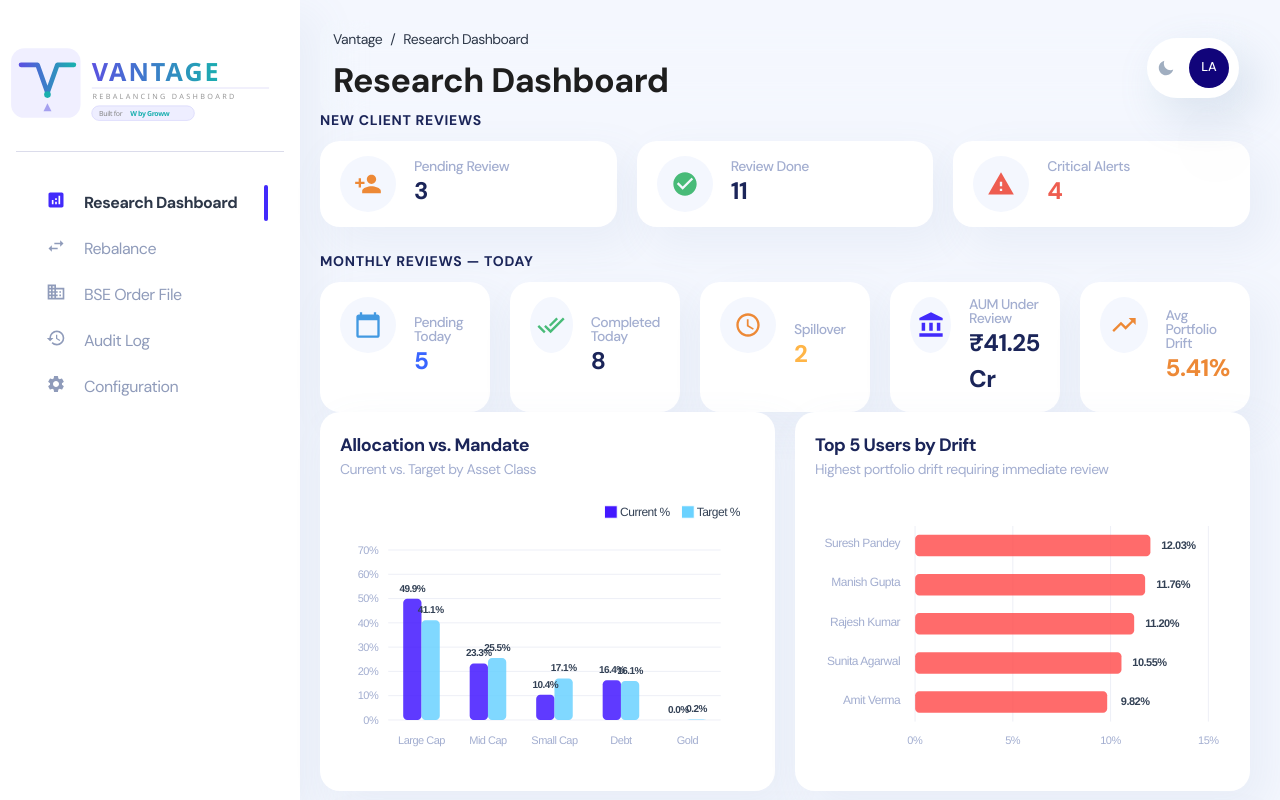
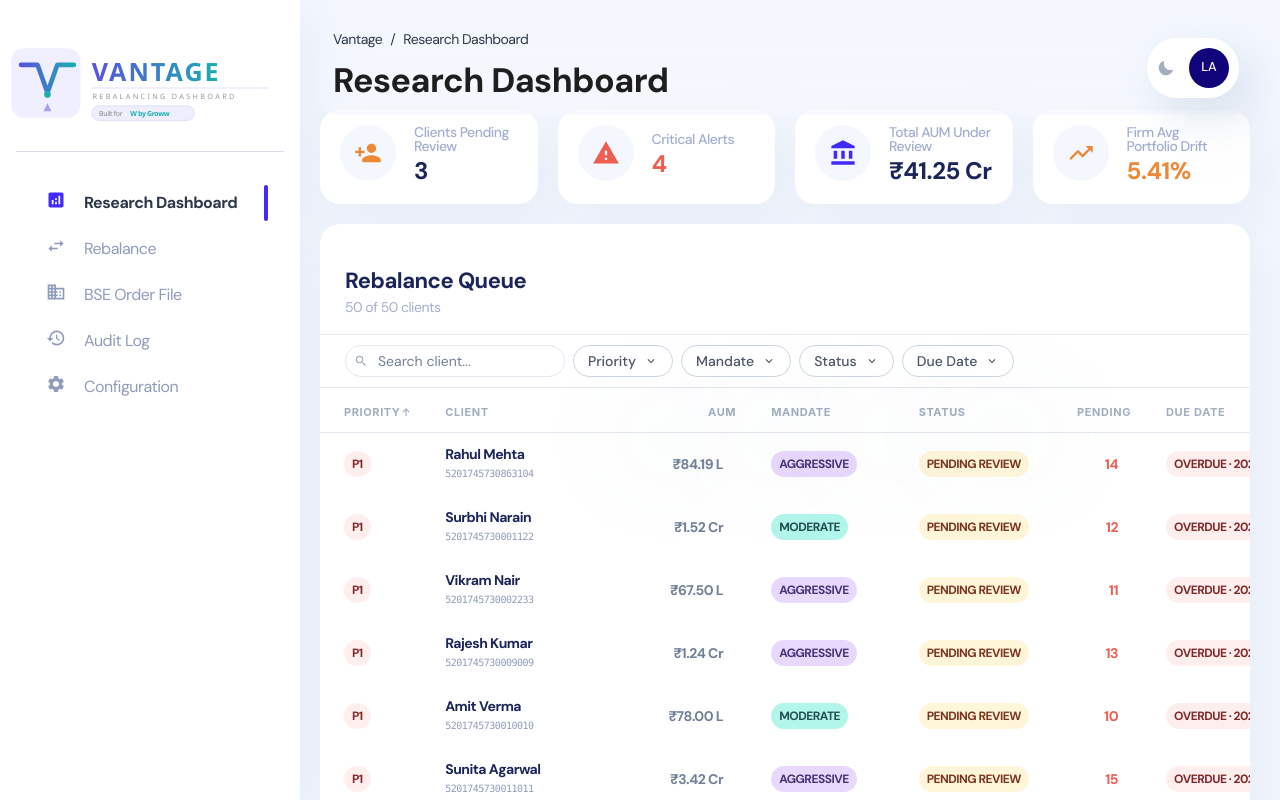
Before and after one commit to payojspam-lang/rebalance-dashboard, a React (Create React App) app in the folder frontend/: page /admin/research-dashboard in a window 1280 px wide. Shown: the top 800 px of the page. Built offline with nearby package versions, Linux system fonts and the light colour scheme.

Commit message:
refactor: Declutter dashboard by removing boilerplate widgets and keeping only core PMS metrics

```diff
--- a/frontend/src/views/admin/research-dashboard/components/SummaryMetrics.js
+++ b/frontend/src/views/admin/research-dashboard/components/SummaryMetrics.js
@@ -25,102 +25,26 @@ export default function SummaryMetrics({ metrics }) {
 
   return (
     <Box>
-      {/* ── Row 1: New client reviews ─────────────────────── */}
-      <Text color={textColor} fontSize="sm" fontWeight="700" mb="10px" textTransform="uppercase" letterSpacing="wider">
-        New Client Reviews
-      </Text>
-      <SimpleGrid columns={{ base: 1, md: 3 }} gap="20px" mb="24px">
+      <SimpleGrid columns={{ base: 1, md: 2, lg: 4 }} gap="20px" mb="20px">
         <MiniStatistics
-          startContent={
-            <IconBox w="56px" h="56px" bg={boxBg}
-              icon={<Icon w="28px" h="28px" as={MdPersonAdd} color="orange.400" />} />
-          }
-          name="Pending Review"
-          value={metrics.newUsers.reviewPending}
+          startContent={<IconBox w="56px" h="56px" bg={boxBg} icon={<Icon w="28px" h="28px" as={MdPersonAdd} color="orange.400" />} />}
+          name="Clients Pending Review"
+          value={<Text fontSize="2xl" fontWeight="700" color={textColor}>{metrics.newUsers.reviewPending}</Text>}
         />
         <MiniStatistics
-          startContent={
-            <IconBox w="56px" h="56px" bg={boxBg}
-              icon={<Icon w="28px" h="28px" as={MdCheckCircle} color="green.400" />} />
-          }
-          name="Review Done"
-          value={metrics.newUsers.reviewDone}
+          startContent={<IconBox w="56px" h="56px" bg={boxBg} icon={<Icon w="28px" h="28px" as={MdWarning} color={metrics.portfolio.criticalAlerts > 0 ? "red.500" : brandColor} />} />}
+          name="Critical Alerts"
+          value={<Text fontSize="2xl" fontWeight="700" color={metrics.portfolio.criticalAlerts > 0 ? "red.500" : "green.500"}>{metrics.portfolio.criticalAlerts}</Text>}
         />
         <MiniStatistics
-          startContent={
-            <IconBox w="56px" h="56px" bg={boxBg}
-              icon={<Icon w="28px" h="28px" as={MdWarning}
-                color={metrics.portfolio.criticalAlerts > 0 ? "red.500" : brandColor} />} />
-          }
-          name="Critical Alerts"
-          value={
-            <Text fontSize="2xl" fontWeight="700"
-              color={metrics.portfolio.criticalAlerts > 0 ? "red.500" : "green.500"}>
-              {metrics.portfolio.criticalAlerts}
-            </Text>
-          }
-        />
-      </SimpleGrid>
-
-      {/* ── Row 2: Monthly reviews ────────────────────────── */}
-      <Text color={textColor} fontSize="sm" fontWeight="700" mb="10px" textTransform="uppercase" letterSpacing="wider">
-        Monthly Reviews — Today
-      </Text>
-      <SimpleGrid columns={{ base: 2, md: 5 }} gap="20px">
-        <MiniStatistics
-          startContent={
-            <IconBox w="56px" h="56px" bg={boxBg}
-              icon={<Icon w="28px" h="28px" as={MdCalendarToday} color="blue.400" />} />
-          }
-          name="Pending Today"
-          value={
-            <Text fontSize="2xl" fontWeight="700"
-              color={metrics.monthlyReview.pendingToday > 0 ? "blue.500" : "gray.400"}>
-              {metrics.monthlyReview.pendingToday}
-            </Text>
-          }
+          startContent={<IconBox w="56px" h="56px" bg={boxBg} icon={<Icon w="28px" h="28px" as={MdAccountBalance} color={brandColor} />} />}
+          name="Total AUM Under Review"
+          value={<Text fontSize="2xl" fontWeight="700" color={textColor}>{formatAUM(metrics.portfolio.totalAumUnderReview)}</Text>}
         />
         <MiniStatistics
-          startContent={
-            <IconBox w="56px" h="56px" bg={boxBg}
-              icon={<Icon w="28px" h="28px" as={MdDoneAll} color="green.400" />} />
-          }
-          name="Completed Today"
-          value={metrics.monthlyReview.doneToday}
-        />
-        <MiniStatistics
-          startContent={
-            <IconBox w="56px" h="56px" bg={boxBg}
-              icon={<Icon w="28px" h="28px" as={MdSchedule}
-                color={metrics.monthlyReview.spillover > 0 ? "orange.400" : brandColor} />} />
-          }
-          name="Spillover"
-          value={
-            <Text fontSize="2xl" fontWeight="700"
-              color={metrics.monthlyReview.spillover > 0 ? "orange.500" : "gray.400"}>
-              {metrics.monthlyReview.spillover}
-            </Text>
-          }
-        />
-        <MiniStatistics
-          startContent={
-            <IconBox w="56px" h="56px" bg={boxBg}
-              icon={<Icon w="28px" h="28px" as={MdAccountBalance} color={brandColor} />} />
-          }
-          name="AUM Under Review"
-          value={formatAUM(metrics.portfolio.totalAumUnderReview)}
-        />
-        <MiniStatistics
-          startContent={
-            <IconBox w="56px" h="56px" bg={boxBg}
-              icon={<Icon w="28px" h="28px" as={MdTrendingUp} color={driftColor} />} />
-          }
-          name="Avg Portfolio Drift"
-          value={
-            <Text fontSize="2xl" fontWeight="700" color={driftColor}>
-              {metrics.portfolio.avgDrift.toFixed(2)}%
-            </Text>
-          }
+          startContent={<IconBox w="56px" h="56px" bg={boxBg} icon={<Icon w="28px" h="28px" as={MdTrendingUp} color={driftColor} />} />}
+          name="Firm Avg Portfolio Drift"
+          value={<Text fontSize="2xl" fontWeight="700" color={driftColor}>{metrics.portfolio.avgDrift.toFixed(2)}%</Text>}
         />
       </SimpleGrid>
     </Box>
--- a/frontend/src/views/admin/research-dashboard/index.jsx
+++ b/frontend/src/views/admin/research-dashboard/index.jsx
@@ -19,12 +19,6 @@ export default function ResearchDashboard() {
       {/* Row 1 — Summary KPIs */}
       <SummaryMetrics metrics={mockSummaryMetrics} />
 
-      {/* Row 2 — Allocation chart + Drift overview */}
-      <SimpleGrid columns={{ base: 1, xl: 2 }} gap="20px" mb="20px">
-        <AllocationChart allocation={mockAllocation} />
-        <DriftOverviewCard users={mockUsers} />
-      </SimpleGrid>
-
       {/* Row 3 — Full user list */}
       <UserList users={mockUsers} onRowClick={handleRowClick} />
     </Box>
```
